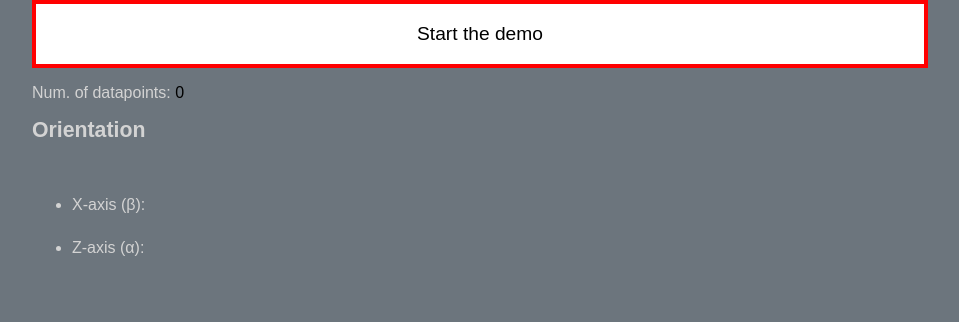
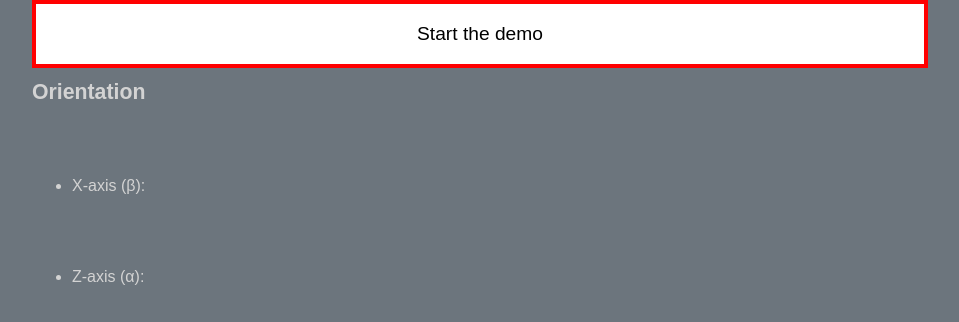
Before and after one commit to juulio/claradelvalle.com, a plain HTML site: page poc.html in a window 1280 px wide. Shown: the whole page, without its empty margins (160-1119 px from the left). Drawn offline with Linux system fonts and the light colour scheme.

Commit message:
updating motion sensors poc

```diff
--- a/poc.html
+++ b/poc.html
@@ -34,6 +34,10 @@
     .arrow{
         font-size: 5em;
     }
+    li {
+        margin-top: 3em;
+        margin-bottom: 3em;
+    }
     </style>
 </head>
 
@@ -42,7 +46,7 @@
 
 <div class="p-3 mb-2 bg-secondary" id="demo-div">
     <a id="start_demo" class="btn btn-lg btn-success py-1" href="#" role="button">Start the demo</a>
-    <p style="margin-top:1rem;">Num. of datapoints: <span class="badge badge-warning" id="num-observed-events">0</span></p>
+    <!-- <p style="margin-top:1rem;">Num. of datapoints: <span class="badge badge-warning" id="num-observed-events">0</span></p> -->
 
 
     <h4 style="margin-top:0.75rem;">Orientation</h4>
```
